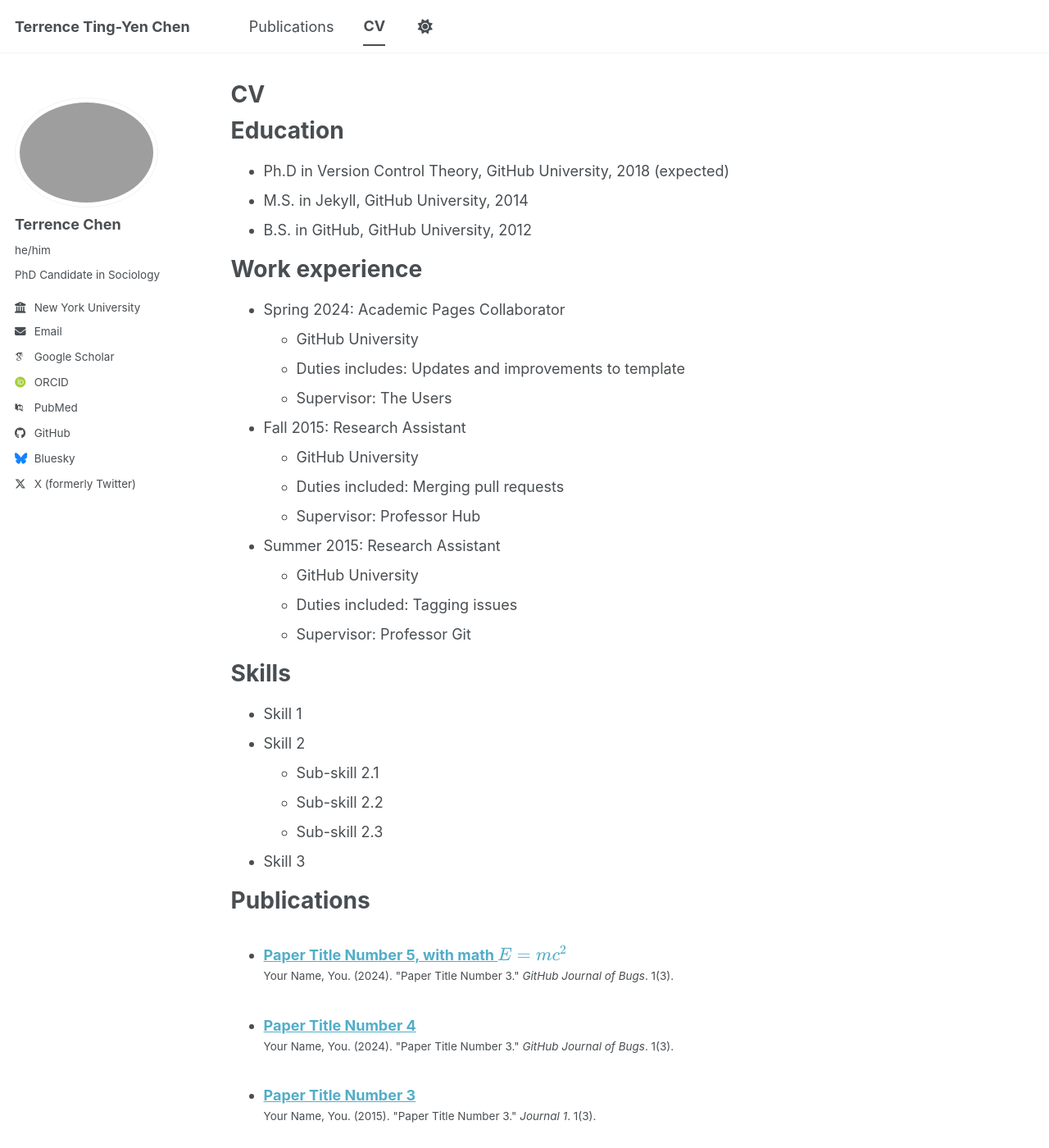
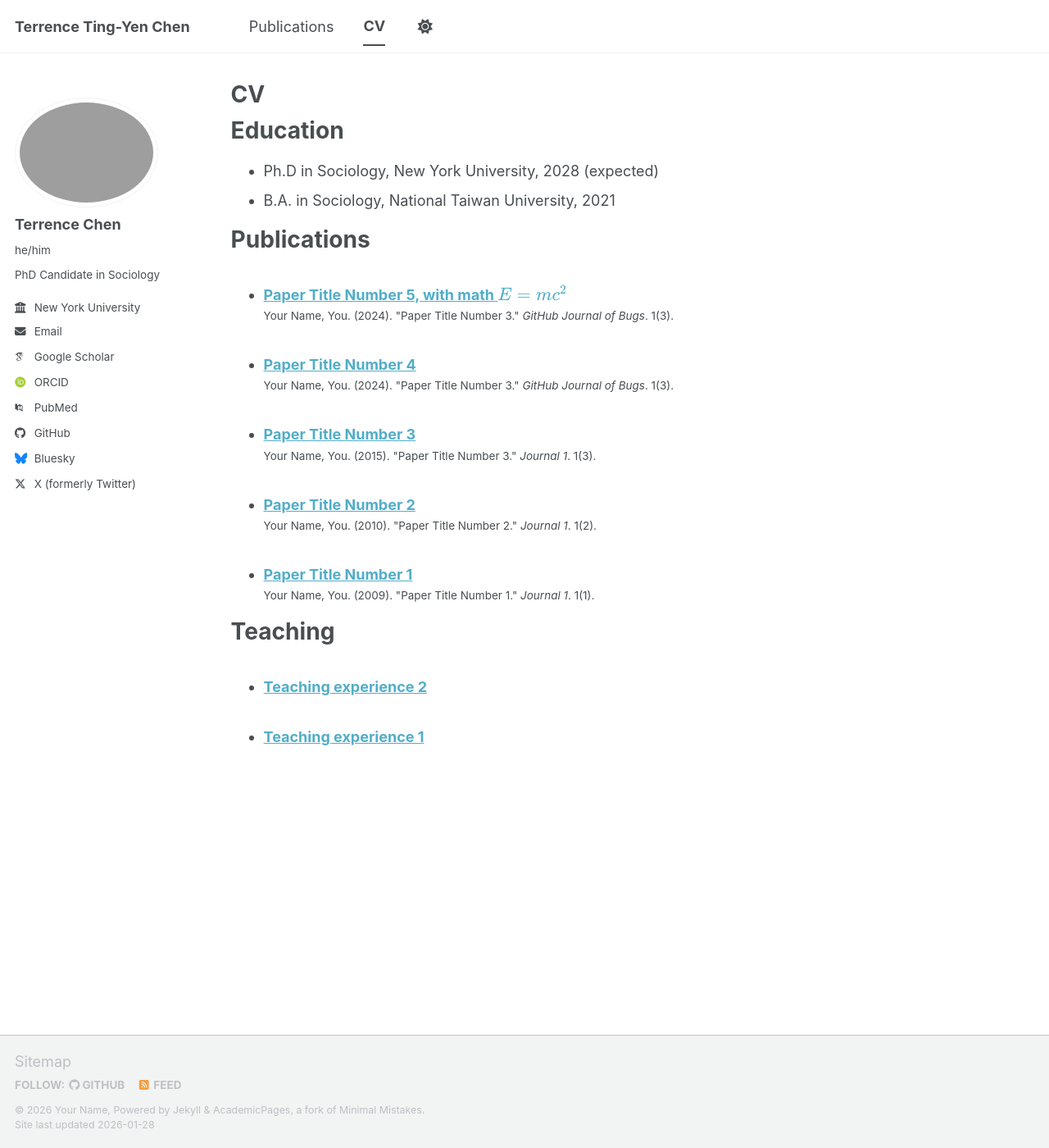
Before and after one commit to TerrenceChen/terrence-chen.github.io, a Jekyll site: the page built from _pages/cv.md, in a window 1280 px wide and 1400 px high. Shown: the whole window at 82% size. Built offline with Jekyll 4.4.1, drawn with Linux system fonts in a browser that asks for light colours; some web fonts are replaced; a script bundle is joined from its source files by our own code; library files that are not in the unit come from our copies; some of the changed text lies outside the part shown.

Commit message:
Update cv.md

```diff
--- a/_pages/cv.md
+++ b/_pages/cv.md
@@ -11,35 +11,8 @@
 
 Education
 ======
-* Ph.D in Version Control Theory, GitHub University, 2018 (expected)
-* M.S. in Jekyll, GitHub University, 2014
-* B.S. in GitHub, GitHub University, 2012
-
-Work experience
-======
-* Spring 2024: Academic Pages Collaborator
-  * GitHub University
-  * Duties includes: Updates and improvements to template
-  * Supervisor: The Users
-
-* Fall 2015: Research Assistant
-  * GitHub University
-  * Duties included: Merging pull requests
-  * Supervisor: Professor Hub
-
-* Summer 2015: Research Assistant
-  * GitHub University
-  * Duties included: Tagging issues
-  * Supervisor: Professor Git
-
-Skills
-======
-* Skill 1
-* Skill 2
-  * Sub-skill 2.1
-  * Sub-skill 2.2
-  * Sub-skill 2.3
-* Skill 3
+* Ph.D in Sociology, New York University, 2028 (expected)
+* B.A. in Sociology, National Taiwan University, 2021
 
 Publications
 ======
@@ -47,18 +20,8 @@
     {% include archive-single-cv.html %}
   {% endfor %}</ul>
 
-Talks
-======
-  <ul>{% for post in site.talks reversed %}
-    {% include archive-single-talk-cv.html  %}
-  {% endfor %}</ul>
-
 Teaching
 ======
   <ul>{% for post in site.teaching reversed %}
     {% include archive-single-cv.html %}
   {% endfor %}</ul>
-
-Service and leadership
-======
-* Currently signed in to 43 different slack teams
```
